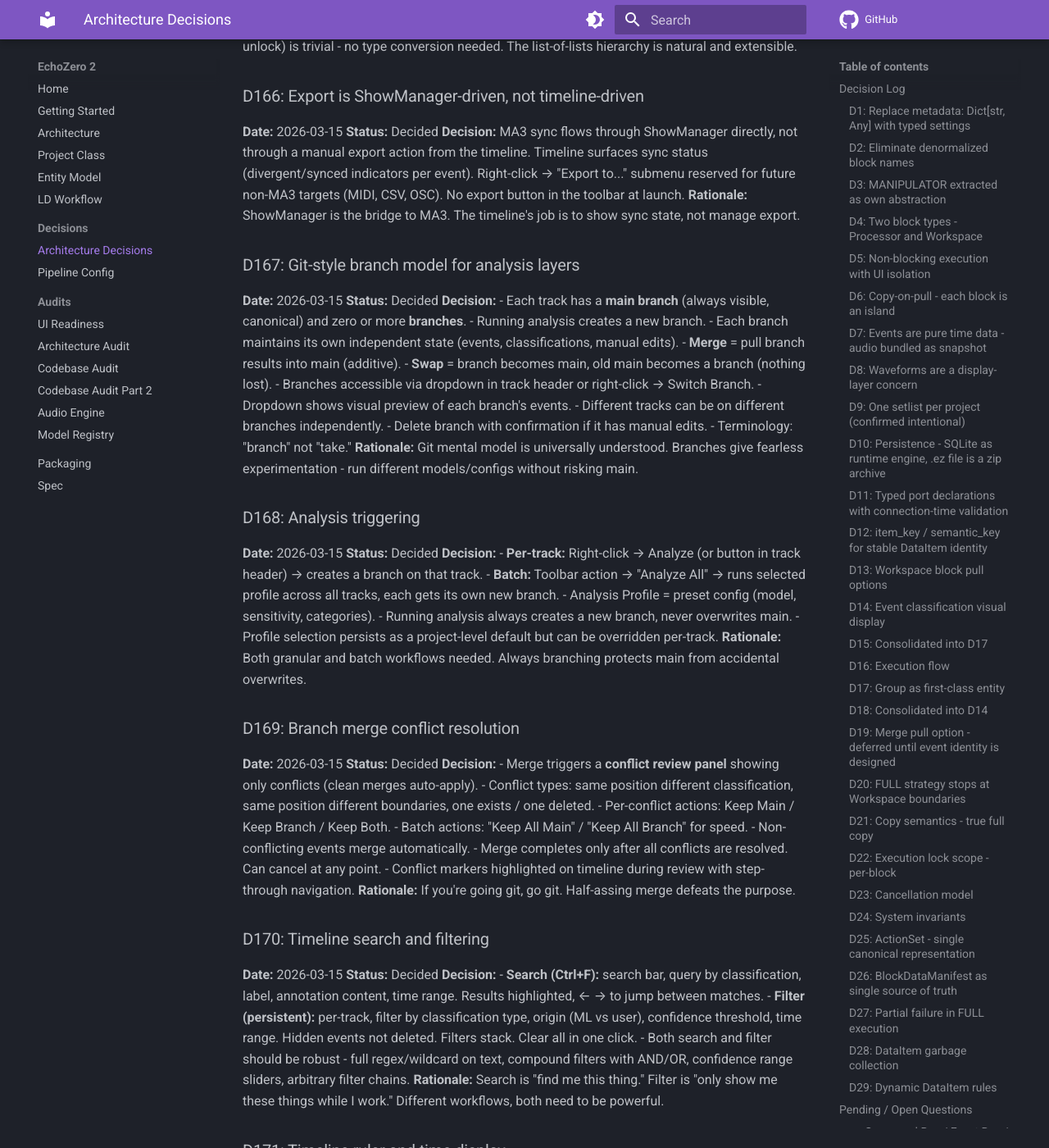
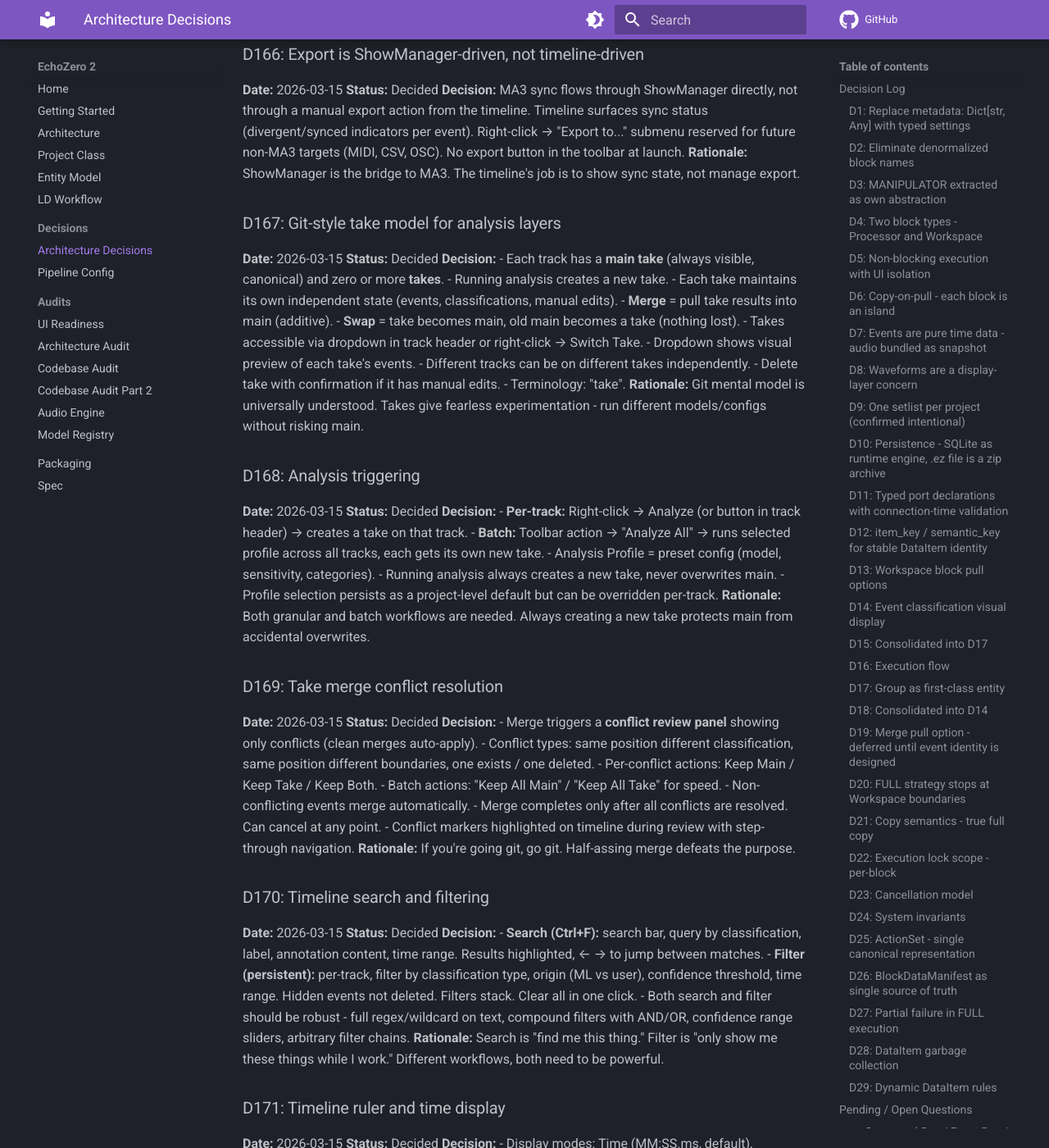
Before and after one commit to gdennen0/EchoZero, an MkDocs documentation site: the page built from docs/architecture/DECISIONS.md, in a window 1280 px wide and 1400 px high, scrolled down 55776 px. Shown: the whole window at 82% size. Built offline with MkDocs 1.6.1 and Material for MkDocs 9.7.7, drawn with Linux system fonts in a browser that asks for light colours; comment, search, counter and statistics services are not loaded; some of the changed text lies outside the part shown.

Commit message:
Standardize timeline terminology to take across architecture docs

```diff
--- a/docs/architecture/DECISIONS.md
+++ b/docs/architecture/DECISIONS.md
@@ -1822,9 +1822,9 @@ Output auto-splits into one layer per classification label. "kicks" layer, "snar
 ### D141: Conflicting analyses use Take System
 **Date:** 2026-03-13
 **Status:** Decided
-**Note:** Terminology updated by D167: 'takes' → 'branches' for user-facing analysis results. The internal Take System (D93) retains its name for Editor's internal data versioning.
-**Decision:** When multiple analyses of the same type run on the same track (e.g., drum analysis with two different pipelines), results are stored as **branches** (per D167; previously called "takes"). No auto-replacement. User can compare branches and choose. This is the A/B mechanism in practice.
-**Rationale:** Branch model already designed for this exact scenario. Reuse it.
+**Note:** Terminology standardized to **Take** for user-facing analysis results. The internal Take System (D93) retains its name for Editor's internal data versioning.
+**Decision:** When multiple analyses of the same type run on the same track (e.g., drum analysis with two different pipelines), results are stored as **takes**. No auto-replacement. User can compare takes and choose. This is the A/B mechanism in practice.
+**Rationale:** Take model is designed for this exact scenario. Reuse it.
 
 ### D142: Time-range analysis supported
 **Date:** 2026-03-13
@@ -1885,16 +1885,16 @@ Output auto-splits into one layer per classification label. "kicks" layer, "snar
 **Decision:** Enforce a maximum track duration. Specific limit TBD, but long DJ sets (1hr+) are explicitly out of scope. Users with long recordings should split into individual tracks before importing. Clear error/guidance if limit exceeded.
 **Rationale:** Processing pipeline, memory, and timeline rendering all degrade at extreme durations. Better to set a clear boundary than silently choke. EchoZero analyzes songs, not marathon sets.
 
-### D151: Re-analysis creates a new branch - manual edits never lost
+### D151: Re-analysis creates a new take - manual edits never lost
 **Date:** 2026-03-13
 **Status:** Decided
-**Note:** Terminology updated by D167: 'takes' → 'branches' for user-facing analysis results.
-**Decision:**
-- Re-running analysis on a track that already has results creates a **new branch**, never overwrites the existing one.
-- All branches are preserved and browsable.
-- Users can **cherry-pick events across branches** - select events from branch 1 and branch 2 to compose the best result.
-- Manual edits (boundary adjustments, reclassifications, manually created events) are part of the branch they were made on and are never destroyed by new analysis runs.
-**Rationale:** User work is sacred. An ML re-run should never destroy manual corrections. Branches solve this cleanly - each run is its own snapshot, user composes the final result.
+**Note:** Terminology standardized to **Take** for user-facing analysis results.
+**Decision:**
+- Re-running analysis on a track that already has results creates a **new take**, never overwrites the existing one.
+- All takes are preserved and browsable.
+- Users can **cherry-pick events across takes** - select events from take 1 and take 2 to compose the best result.
+- Manual edits (boundary adjustments, reclassifications, manually created events) are part of the take they were made on and are never destroyed by new analysis runs.
+**Rationale:** User work is sacred. An ML re-run should never destroy manual corrections. Takes solve this cleanly - each run is its own snapshot, user composes the final result.
 
 ### D152: Block actions during active analysis
 **Date:** 2026-03-13
@@ -2027,41 +2027,41 @@ Output auto-splits into one layer per classification label. "kicks" layer, "snar
 **Decision:** MA3 sync flows through ShowManager directly, not through a manual export action from the timeline. Timeline surfaces sync status (divergent/synced indicators per event). Right-click → "Export to..." submenu reserved for future non-MA3 targets (MIDI, CSV, OSC). No export button in the toolbar at launch.
 **Rationale:** ShowManager is the bridge to MA3. The timeline's job is to show sync state, not manage export.
 
-### D167: Git-style branch model for analysis layers
+### D167: Git-style take model for analysis layers
 **Date:** 2026-03-15
 **Status:** Decided
 **Decision:**
-- Each track has a **main branch** (always visible, canonical) and zero or more **branches**.
-- Running analysis creates a new branch.
-- Each branch maintains its own independent state (events, classifications, manual edits).
-- **Merge** = pull branch results into main (additive).
-- **Swap** = branch becomes main, old main becomes a branch (nothing lost).
-- Branches accessible via dropdown in track header or right-click → Switch Branch.
-- Dropdown shows visual preview of each branch's events.
-- Different tracks can be on different branches independently.
-- Delete branch with confirmation if it has manual edits.
-- Terminology: "branch" not "take."
-**Rationale:** Git mental model is universally understood. Branches give fearless experimentation - run different models/configs without risking main.
+- Each track has a **main take** (always visible, canonical) and zero or more **takes**.
+- Running analysis creates a new take.
+- Each take maintains its own independent state (events, classifications, manual edits).
+- **Merge** = pull take results into main (additive).
+- **Swap** = take becomes main, old main becomes a take (nothing lost).
+- Takes accessible via dropdown in track header or right-click → Switch Take.
+- Dropdown shows visual preview of each take's events.
+- Different tracks can be on different takes independently.
+- Delete take with confirmation if it has manual edits.
+- Terminology: "take".
+**Rationale:** Git mental model is universally understood. Takes give fearless experimentation - run different models/configs without risking main.
 
 ### D168: Analysis triggering
 **Date:** 2026-03-15
 **Status:** Decided
 **Decision:**
-- **Per-track:** Right-click → Analyze (or button in track header) → creates a branch on that track.
-- **Batch:** Toolbar action → "Analyze All" → runs selected profile across all tracks, each gets its own new branch.
+- **Per-track:** Right-click → Analyze (or button in track header) → creates a take on that track.
+- **Batch:** Toolbar action → "Analyze All" → runs selected profile across all tracks, each gets its own new take.
 - Analysis Profile = preset config (model, sensitivity, categories).
-- Running analysis always creates a new branch, never overwrites main.
+- Running analysis always creates a new take, never overwrites main.
 - Profile selection persists as a project-level default but can be overridden per-track.
-**Rationale:** Both granular and batch workflows needed. Always branching protects main from accidental overwrites.
-
-### D169: Branch merge conflict resolution
+**Rationale:** Both granular and batch workflows are needed. Always creating a new take protects main from accidental overwrites.
+
+### D169: Take merge conflict resolution
 **Date:** 2026-03-15
 **Status:** Decided
 **Decision:**
 - Merge triggers a **conflict review panel** showing only conflicts (clean merges auto-apply).
 - Conflict types: same position different classification, same position different boundaries, one exists / one deleted.
-- Per-conflict actions: Keep Main / Keep Branch / Keep Both.
-- Batch actions: "Keep All Main" / "Keep All Branch" for speed.
+- Per-conflict actions: Keep Main / Keep Take / Keep Both.
+- Batch actions: "Keep All Main" / "Keep All Take" for speed.
 - Non-conflicting events merge automatically.
 - Merge completes only after all conflicts are resolved. Can cancel at any point.
 - Conflict markers highlighted on timeline during review with step-through navigation.
@@ -2100,7 +2100,7 @@ Output auto-splits into one layer per classification label. "kicks" layer, "snar
 ### D173: One song = one audio file
 **Date:** 2026-03-15 (clarified 2026-03-16)
 **Status:** Decided
-**Decision:** Each song in the setlist is one audio file, deeply analyzed. Project contains a setlist of multiple songs (D90 still applies). Per-song data: events, stems, classifications, branches, annotations. Not a multi-track DAW — one audio source per song. BPM, grid, ruler are per-song. Combined with D178 (10 min cap), this prevents users from loading hour-long files as a single "song."
+**Decision:** Each song in the setlist is one audio file, deeply analyzed. Project contains a setlist of multiple songs (D90 still applies). Per-song data: events, stems, classifications, takes, annotations. Not a multi-track DAW — one audio source per song. BPM, grid, ruler are per-song. Combined with D178 (10 min cap), this prevents users from loading hour-long files as a single "song."
 **Rationale:** Scope what a "song" is without killing the setlist concept. One file per song keeps analysis clean. Length cap prevents abuse.
 
 ### D174: Downbeat detection
@@ -2205,7 +2205,7 @@ Output auto-splits into one layer per classification label. "kicks" layer, "snar
 - OSC Gateway auto-reconnects on connection loss (configurable interval per D119).
 - On reconnect: automatic full diff of all sync layers.
 - If no divergence: silent reconnect, status returns to "Connected/Synced."
-- If divergence detected: show divergence indicator on affected sync layers. Ask user how to proceed per layer (MA3 Master / EZ Master / Union / manual review via branch).
+- If divergence detected: show divergence indicator on affected sync layers. Ask user how to proceed per layer (MA3 Master / EZ Master / Union / manual review via take).
 - Never auto-overwrite on reconnect divergence — always surface it.
 **Rationale:** Live production environments have flaky connections. Auto-reconnect is mandatory. But divergence after disconnect could mean someone edited on the console while disconnected — user must decide.
 
@@ -2265,18 +2265,18 @@ Output auto-splits into one layer per classification label. "kicks" layer, "snar
 - Exact limits and UX details refined through user testing. Architecture supports arbitrary layer counts.
 **Rationale:** Architecture shouldn't limit layers. UX should manage complexity through organization, not caps. Testing will reveal the practical sweet spot.
 
-### D191: Branch switch is undoable
+### D191: Take switch is undoable
 **Date:** 2026-03-16
 **Status:** Decided
 **Supersedes:** Clarifies D156
 **Decision:**
-- Switching branches IS an undoable action.
-- Ctrl+Z after a branch switch reverts to the previous branch.
-- Then the next Ctrl+Z undoes whatever was done before the switch (in that branch's undo stack).
-- Each branch maintains its own undo history. Switching branches pushes a "switch" entry onto a global undo stack.
-- Global undo stack: tracks branch switches and cross-branch operations. Per-branch undo stack: tracks edits within that branch.
-- D156's "undo does not cross branch boundaries" means edits in Branch A can't undo edits in Branch B. But the ACT of switching is itself undoable.
-**Rationale:** Branch switch is a user action — it should be undoable like any other action. The two-stack model (global + per-branch) keeps it clean.
+- Switching takes IS an undoable action.
+- Ctrl+Z after a take switch reverts to the previous take.
+- Then the next Ctrl+Z undoes whatever was done before the switch (in that take's undo stack).
+- Each take maintains its own undo history. Switching takes pushes a "switch" entry onto a global undo stack.
+- Global undo stack: tracks take switches and cross-take operations. Per-take undo stack: tracks edits within that take.
+- D156's "undo does not cross take boundaries" means edits in Take A can't undo edits in Take B. But the ACT of switching is itself undoable.
+**Rationale:** Take switch is a user action — it should be undoable like any other action. The two-stack model (global + per-take) keeps it clean.
 
 ### D192: Progressive waveform rendering
 **Date:** 2026-03-16
@@ -2385,15 +2385,15 @@ Output auto-splits into one layer per classification label. "kicks" layer, "snar
 - Display original sample rate in file info for reference.
 **Rationale:** Consistent internal rate simplifies ML model input, waveform rendering, and buffer management. Resample once on import, not on every read.
 
-### D202: Branch accumulation — soft limit with cleanup tools
-**Date:** 2026-03-16
-**Status:** Decided
-**Decision:**
-- Branches accumulate — no auto-deletion.
-- Soft limit warning at a high threshold (e.g., 50 branches per track). Warning only, not enforced.
-- Branch manager UI: list all branches, sort by date/name, bulk delete, archive.
+### D202: Take accumulation — soft limit with cleanup tools
+**Date:** 2026-03-16
+**Status:** Decided
+**Decision:**
+- Takes accumulate — no auto-deletion.
+- Soft limit warning at a high threshold (e.g., 50 takes per track). Warning only, not enforced.
+- Take manager UI: list all takes, sort by date/name, bulk delete, archive.
 - Exact threshold adjustable after user testing.
-**Rationale:** Branches are cheap (event metadata, not audio copies). Let them accumulate, provide cleanup tools, optimize later.
+**Rationale:** Takes are cheap (event metadata, not audio copies). Let them accumulate, provide cleanup tools, optimize later.
 
 ### D203: Mass conflict resolution — batch tools
 **Date:** 2026-03-16
@@ -2402,8 +2402,8 @@ Output auto-splits into one layer per classification label. "kicks" layer, "snar
 **Decision:**
 - D169's side-by-side per-conflict resolution works for small conflict sets.
 - For mass conflicts (50+): batch resolution options:
-  - "Accept all from Branch A" / "Accept all from Branch B"
-  - "Accept all from Branch A where confidence > X%"
+  - "Accept all from Take A" / "Accept all from Take B"
+  - "Accept all from Take A where confidence > X%"
   - Filter conflicts by type/layer, resolve filtered set in bulk
   - "Review remaining" opens per-conflict view for what's left
 - Quick, clean, minimal clicks for the common case (accept all from one side). Detailed review available for edge cases.
@@ -2415,7 +2415,7 @@ Output auto-splits into one layer per classification label. "kicks" layer, "snar
 **Decision:**
 - Standard undo/redo behavior: undo creates redo stack, new edit destroys redo stack.
 - No redo branching or undo trees — standard DAW behavior.
-- Per D191: branch switches are on the global undo stack, edits within a branch are on the per-branch stack.
+- Per D191: take switches are on the global undo stack, edits within a take are on the per-take stack.
 **Rationale:** Standard behavior. Users expect it. Undo trees are confusing and no DAW does them.
 
 ### D205: Non-musical content handling — silence/noise detection
@@ -2438,7 +2438,7 @@ Output auto-splits into one layer per classification label. "kicks" layer, "snar
 **Status:** Decided
 **Decision:**
 - Export a single song's analysis data as a portable package (.ezsong or similar).
-- Package contains: event layers, branches, classifications, annotations, section data. Does NOT contain audio (licensing issues, file size).
+- Package contains: event layers, takes, classifications, annotations, section data. Does NOT contain audio (licensing issues, file size).
 - Import into another project: user provides matching audio file, analysis data maps by timestamp.
 - Use case: LD shares their song analysis with another LD on the same tour.
 - If imported audio duration doesn't match: warning, import anyway, flag events beyond audio end.
@@ -2484,8 +2484,8 @@ Output auto-splits into one layer per classification label. "kicks" layer, "snar
 - Deleting a layer is undoable (standard undo).
 - No separate "trash" or "recently deleted" for layers.
 - Bulk delete confirmation per D161 prevents accidents.
-- If undo history is exhausted: layer is gone. Branches serve as the safety net — analysis results exist in other branches.
-**Rationale:** Undo is the standard recovery mechanism. Branches provide a second safety net. A separate layer trash adds complexity with minimal benefit.
+- If undo history is exhausted: layer is gone. Takes serve as the safety net — analysis results exist in other takes.
+**Rationale:** Undo is the standard recovery mechanism. Takes provide a second safety net. A separate layer trash adds complexity with minimal benefit.
 
 ### D211: Window state persistence — standard platform behavior
 **Date:** 2026-03-16
@@ -2566,16 +2566,16 @@ Output auto-splits into one layer per classification label. "kicks" layer, "snar
 - No event prioritization needed — change events are relatively infrequent compared to playback-rate updates.
 **Rationale:** This isn't a lighting control protocol during live playback — it's a data sync protocol. Events fire on mutation, not on every playhead tick.
 
-### D219: Background analysis + active editing — branch isolation
-**Date:** 2026-03-16
-**Status:** Decided
-**Decision:**
-- Background analysis always writes to a NEW branch (per D168). User edits happen on the current branch.
-- No read/write contention: analysis writes to branch X, user edits branch Y. Different data targets.
-- When analysis completes: notification "Analysis complete on branch [name]." User can switch/merge at will.
-- If user is editing the SAME branch that analysis is targeting (shouldn't happen — but defensive): analysis aborts with message "Branch modified during analysis. Re-run required."
+### D219: Background analysis + active editing — take isolation
+**Date:** 2026-03-16
+**Status:** Decided
+**Decision:**
+- Background analysis always writes to a NEW take (per D168). User edits happen on the current take.
+- No read/write contention: analysis writes to take X, user edits take Y. Different data targets.
+- When analysis completes: notification "Analysis complete on take [name]." User can switch/merge at will.
+- If user is editing the SAME take that analysis is targeting (shouldn't happen — but defensive): analysis aborts with message "Take modified during analysis. Re-run required."
 - Standard approach in version-controlled systems — isolation via branching.
-**Rationale:** Branches solve the contention problem architecturally. No locks, no conflicts, no surprises.
+**Rationale:** Takes solve the contention problem architecturally. No locks, no conflicts, no surprises.
 
 ### D220: Audio callback deadline miss — standard handling
 **Date:** 2026-03-16
@@ -2632,16 +2632,16 @@ Output auto-splits into one layer per classification label. "kicks" layer, "snar
 - Existing system, no new UI concepts. Just a new section type.
 **Rationale:** Reuse section markers (D139) instead of inventing a new exclusion mechanism. Clean, discoverable, already designed.
 
-### D225: Manual vs ML comparison — branch diff workflow
-**Date:** 2026-03-16
-**Status:** Decided
-**Decision:**
-- "What I programmed vs what the AI found" is a branch comparison workflow.
-- Import manual cues from MA3 (via ShowManager pull) into one branch.
-- Run analysis → results go into a different branch.
-- Use A/B comparison mode (D140) or branch merge conflict view (D169/D203) to diff them.
-- No special "compare mode" needed — existing branch + A/B tools cover this naturally.
-**Rationale:** Branches + A/B comparison already solve this. Don't build a separate diff feature when the existing workflow applies.
+### D225: Manual vs ML comparison — take diff workflow
+**Date:** 2026-03-16
+**Status:** Decided
+**Decision:**
+- "What I programmed vs what the AI found" is a take comparison workflow.
+- Import manual cues from MA3 (via ShowManager pull) into one take.
+- Run analysis → results go into a different take.
+- Use A/B comparison mode (D140) or take merge conflict view (D169/D203) to diff them.
+- No special "compare mode" needed — existing take + A/B tools cover this naturally.
+**Rationale:** Takes + A/B comparison already solve this. Don't build a separate diff feature when the existing workflow applies.
 
 ### D226: Model verification — signed models + weights_only loading
 **Date:** 2026-03-16
@@ -2768,7 +2768,7 @@ Output auto-splits into one layer per classification label. "kicks" layer, "snar
 **Decision:**
 - Conflict resolution UI shows only changed events (deltas), not full MA3 state.
 - LD who changed 3 cues reviews 3 cues, not 500.
-- Full-failure fallback: "Import MA3 full state as sync branch" — user can then use standard branch tools to merge.
+- Full-failure fallback: "Import MA3 full state as sync take" — user can then use standard take tools to merge.
 - Integrates with D203 batch conflict resolution for large delta sets.
 **Rationale:** Showing full state is overwhelming and useless. Deltas respect the user's time and attention.
 
@@ -2787,11 +2787,11 @@ Output auto-splits into one layer per classification label. "kicks" layer, "snar
 **Status:** Decided
 **Decision:**
 - `TransferVersionAnalysis` command: maps events from version A to version B using WarpMap.
-- Operational command (not undoable) — creates a transfer branch on the target version.
+- Operational command (not undoable) — creates a transfer take on the target version.
 - Events with low WarpMap confidence at their timestamp → flagged UNCERTAIN.
 - ShowManager sync state cleared for the target version — must re-push after review.
-- Transfers: events, section boundaries, annotations. All land in the transfer branch, never main.
-**Rationale:** Branch-based transfer is fearless — nothing on main is touched. Uncertain flags prevent blind trust in the alignment.
+- Transfers: events, section boundaries, annotations. All land in the transfer take, never main.
+**Rationale:** Take-based transfer is fearless — nothing on main is touched. Uncertain flags prevent blind trust in the alignment.
 
 ### D241: Version transfer UI — three-step review workflow
 **Date:** 2026-03-16
```
Also changed, not shown: docs/DEVELOPMENT-TRACKER.md (+3 -3 lines), docs/DISTILLATION-CONFORMANCE-AUDIT-2026-04-04.md (+11 -11 lines), docs/architecture/AUDIT-2026-03-26-SUBAGENT.md (+2 -2 lines), docs/architecture/AUDIT-2026-03-26.md (+1 -1 lines).
